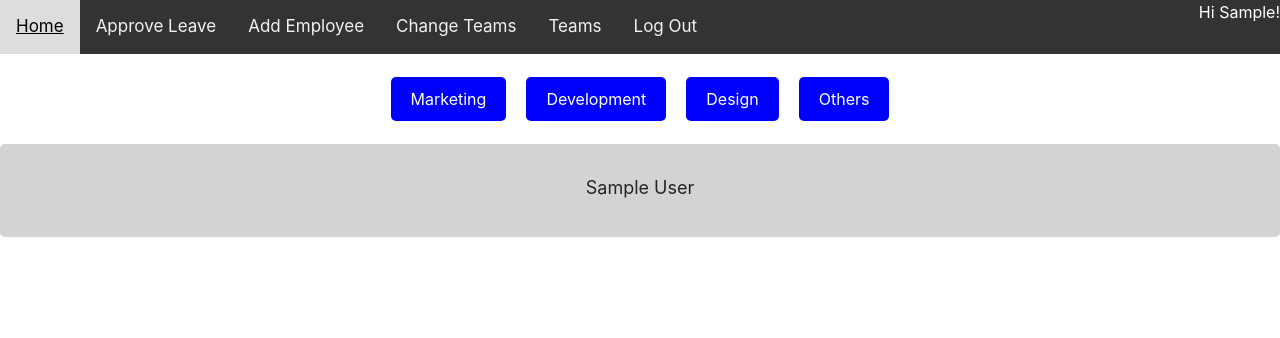
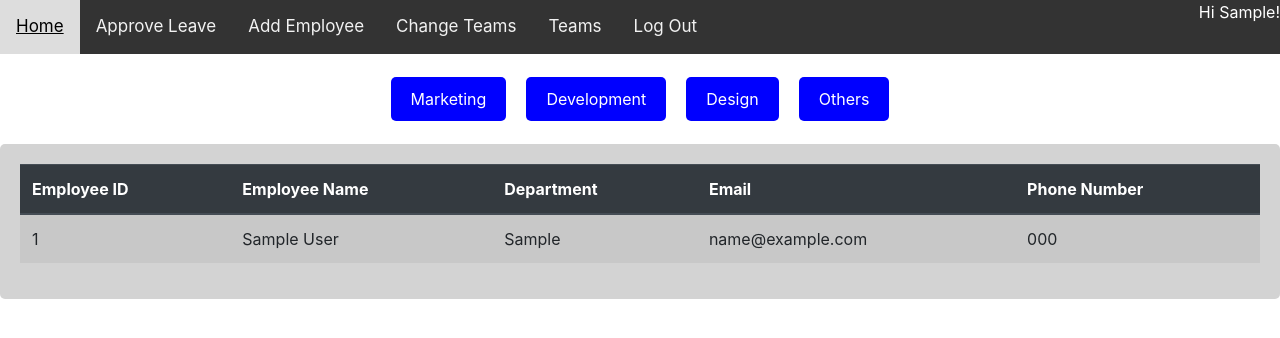
Before and after one commit to niraj1920-cloud/Leavemgt, a Django app: template firstproject/myapp/templates/teams_page.html in a window 1280 px wide, after a click on "Marketing". Shown: the top 338 px of the page. Run offline with Django 4.2, Linux system fonts and the light colour scheme; the template is opened without the code that fills it: values that come from a table or form of the project are taken from there, others are empty; a user stored in the database is signed in; tables that the repository leaves empty hold one stand-in row (values such as "Sample post").

Commit message:
fixed teams page to show more info

```diff
--- a/firstproject/myapp/templates/teams_page.html
+++ b/firstproject/myapp/templates/teams_page.html
@@ -7,24 +7,100 @@
   <p onclick="showEmployees('others')">Others</p>
 </div>
 <div id="team1" class="employees">
+  <table class="table table-striped">
+    <thead class="thead-dark">
+      <tr>
+        <th>Employee ID</th>
+        <th>Employee Name</th>
+        <th>Department</th>
+        <th>Email</th>
+        <th>Phone Number</th>
+      </tr>
+    </thead>
+    <tbody>
       {% for employee in team1_employees %}
-  <p>{{ employee.fname }} {{ employee.lname }}</p>
+      <tr>
+        <td>{{ employee.user.id }}</td>
+        <td>{{ employee.fname }} {{ employee.lname }}</td>
+        <td>{{ employee.department }}</td>
+        <td>{{ employee.email }}</td>
+        <td>{{ employee.phone_number }}</td>
+      </tr>
       {% endfor %}
+    </tbody>
+  </table>
 </div>
 <div id="team2" class="employees">
+  <table class="table table-striped">
+    <thead class="thead-dark">
+      <tr>
+        <th>Employee ID</th>
+        <th>Employee Name</th>
+        <th>Department</th>
+        <th>Email</th>
+        <th>Phone Number</th>
+      </tr>
+    </thead>
+    <tbody>
       {% for employee in team2_employees %}
-  <p>{{ employee.fname }} {{ employee.lname }}</p>
+      <tr>
+        <td>{{ employee.user.id }}</td>
+        <td>{{ employee.fname }} {{ employee.lname }}</td>
+        <td>{{ employee.department }}</td>
+        <td>{{ employee.email }}</td>
+        <td>{{ employee.phone_number }}</td>
+      </tr>
       {% endfor %}
+    </tbody>
+  </table>
 </div>
 <div id="team3" class="employees">
+  <table class="table table-striped">
+    <thead class="thead-dark">
+      <tr>
+        <th>Employee ID</th>
+        <th>Employee Name</th>
+        <th>Department</th>
+        <th>Email</th>
+        <th>Phone Number</th>
+      </tr>
+    </thead>
+    <tbody>
       {% for employee in team3_employees %}
-  <p>{{ employee.fname }} {{ employee.lname }}</p>
+      <tr>
+        <td>{{ employee.user.id }}</td>
+        <td>{{ employee.fname }} {{ employee.lname }}</td>
+        <td>{{ employee.department }}</td>
+        <td>{{ employee.email }}</td>
+        <td>{{ employee.phone_number }}</td>
+      </tr>
       {% endfor %}
+    </tbody>
+  </table>
 </div>
 <div id="others" class="others">
-  {% for employee in others_employees %}
-  <p>{{ employee.fname }} {{ employee.lname }}</p>
+  <table class="table table-striped">
+    <thead class="thead-dark">
+      <tr>
+        <th>Employee ID</th>
+        <th>Employee Name</th>
+        <th>Department</th>
+        <th>Email</th>
+        <th>Phone Number</th>
+      </tr>
+    </thead>
+    <tbody>
+      {% for employee in team1_employees %}
+      <tr>
+        <td>{{ employee.user.id }}</td>
+        <td>{{ employee.fname }} {{ employee.lname }}</td>
+        <td>{{ employee.department }}</td>
+        <td>{{ employee.email }}</td>
+        <td>{{ employee.phone_number }}</td>
+      </tr>
       {% endfor %}
+    </tbody>
+  </table>
 </div>
 
 {% endblock content %}
```
Lines whose indentation alone changed are shown as unchanged.
